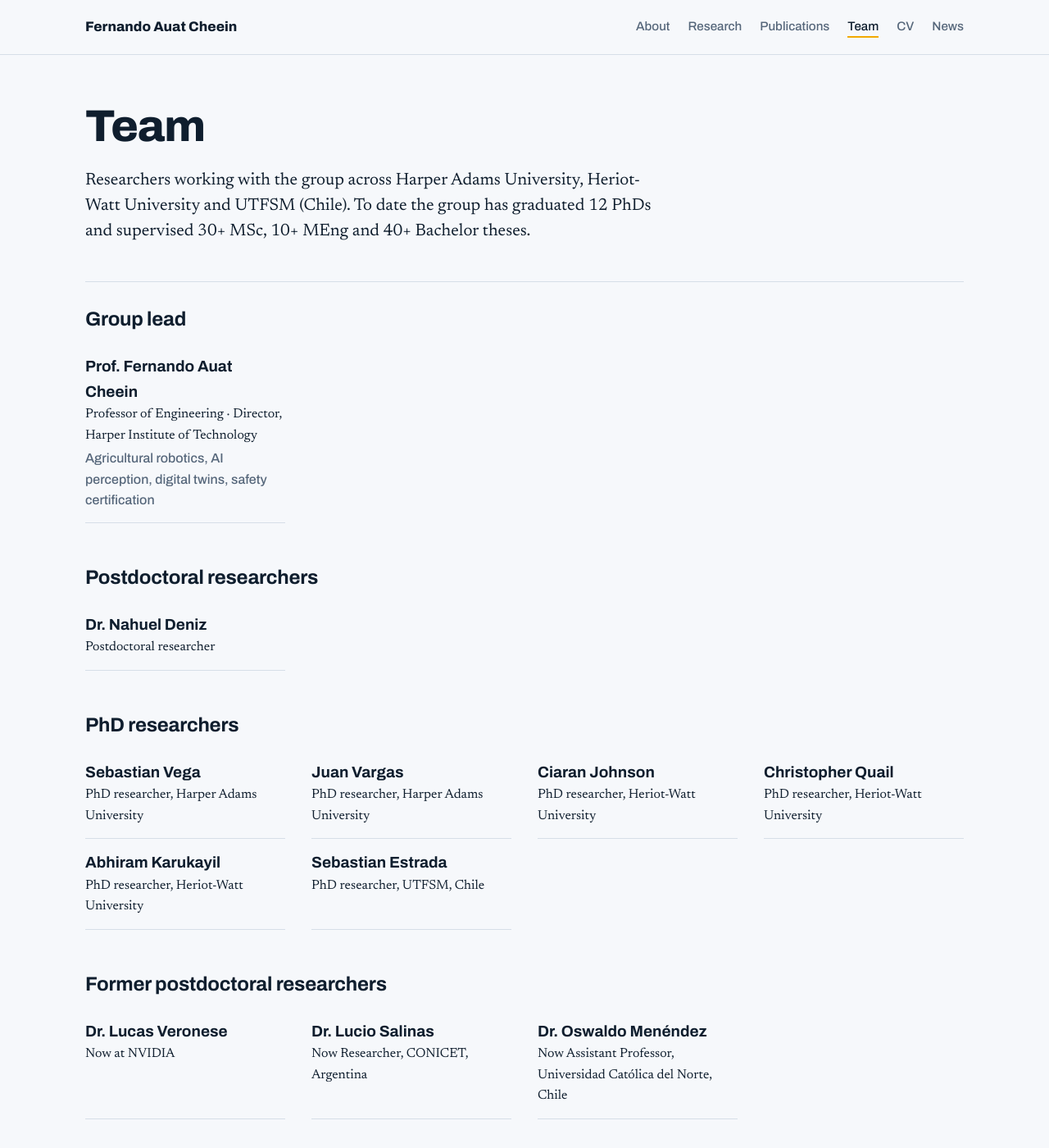
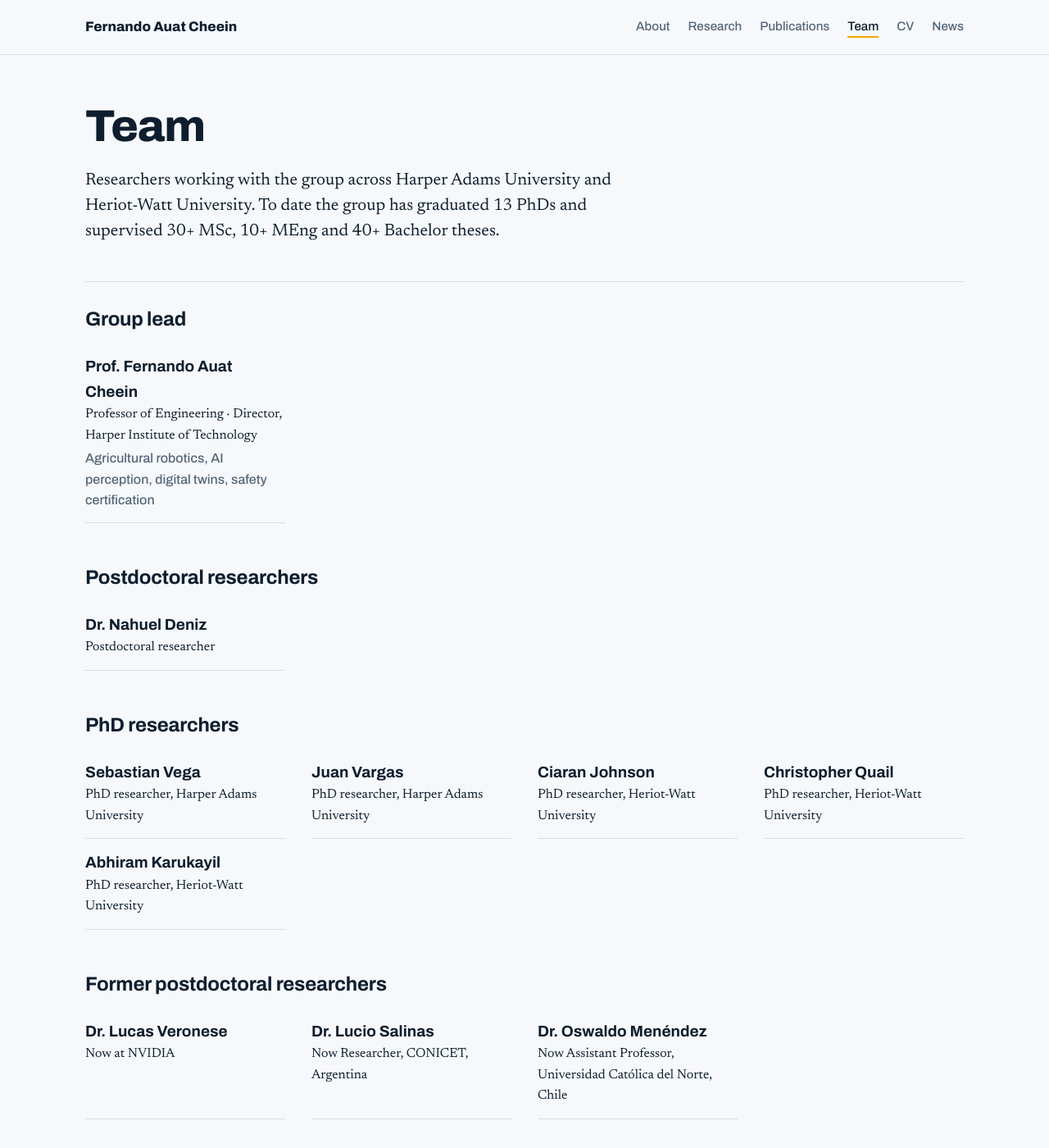
Before and after one commit to fauatcheein/fauatcheein, a Jekyll site: the page built from team.md, in a window 1280 px wide and 1400 px high. Shown: the whole window at 82% size. Built offline with Jekyll 4.4.1, drawn with Linux system fonts in a browser that asks for light colours; some of the changed text lies outside the part shown.

Commit message:
Move Sebastian Estrada to PhD graduates (2026); update PhD counts
Co-Authored-By: Claude Opus 5.5 <noreply@anthropic.com>
Claude-Session: https://claude.ai/code/session_013vG8pAwPL2boRy86rjwP67

```diff
--- a/_data/team.yml
+++ b/_data/team.yml
@@ -24,8 +24,6 @@
       role: PhD researcher, Heriot-Watt University
     - name: Abhiram Karukayil
       role: PhD researcher, Heriot-Watt University
-    - name: Sebastian Estrada
-      role: PhD researcher, UTFSM, Chile
 
 - group: Former postdoctoral researchers
   members:
@@ -38,6 +36,8 @@
 
 - group: PhD graduates
   members:
+    - name: Dr. Sebastian Estrada
+      role: PhD 2026 · Universidad Técnica Federico Santa María, Chile
     - name: Dr. Franco Jorquera
       role: PhD 2025 · Assistant Professor, Universidad Técnica Federico Santa María, Chile
     - name: Dr. Michelle Viscaíno
--- a/cv.html
+++ b/cv.html
@@ -16,7 +16,7 @@ intro: Engineer-scientist and research leader with a PhD in Control Systems Engi
 
 <section class="facts">
   <div><strong>£14M+</strong><span>external funding secured as PI, Co-PI or Co-Lead</span></div>
-  <div><strong>12</strong><span>PhDs completed, 6 in progress</span></div>
+  <div><strong>13</strong><span>PhDs completed, 5 in progress</span></div>
   <div><strong>179</strong><span>Web of Science journal articles</span></div>
   <div><strong>50+</strong><span>invited international talks</span></div>
 </section>
@@ -114,7 +114,7 @@ intro: Engineer-scientist and research leader with a PhD in Control Systems Engi
 
 <h2 id="teaching" class="section-title">Teaching and invited talks</h2>
 <p>Courses taught at Universidad Técnica Federico Santa María and Heriot-Watt University (jointly with Ocean University of China) include <strong>Probabilistic Robotics</strong> (graduate) and <strong>Mobile Robotics: Fundamentals</strong> (undergraduate), both created and introduced into the curriculum, as well as Introduction to Robotics, Algorithms and Data Structures, Computer Architecture, and Digital Systems. Three UTFSM Outstanding Teaching Awards.</p>
-<p>Supervision: 12 PhDs completed and 6 in progress across Harper Adams, Heriot-Watt and UTFSM; 30+ MSc, 10+ MEng and 40+ Bachelor theses. See the <a href="{{ '/team/' | relative_url }}">team page</a>.</p>
+<p>Supervision: 13 PhDs completed and 5 in progress across Harper Adams and Heriot-Watt; 30+ MSc, 10+ MEng and 40+ Bachelor theses. See the <a href="{{ '/team/' | relative_url }}">team page</a>.</p>
 <p>More than 50 invited international seminars and talks, including Washington State University, UC Davis, Carnegie Mellon University, University of Ljubljana, Poznan University of Technology, Universidade do Porto, Federal University of Espírito Santo, Universitat de Lleida, University of Lincoln and the National Robotarium. Selected:</p>
 <ul class="plain">
   <li><strong>Robotics and future challenges to have a fully automated farm</strong> · Yangling International Agri-Science Forum, China, and 15th International Congress on Agricultural Mechanization and Energy in Agriculture, Türkiye, 2023</li>
--- a/team.md
+++ b/team.md
@@ -2,7 +2,7 @@
 layout: page
 title: Team
 permalink: /team/
-intro: Researchers working with the group across Harper Adams University, Heriot-Watt University and UTFSM (Chile). To date the group has graduated 12 PhDs and supervised 30+ MSc, 10+ MEng and 40+ Bachelor theses.
+intro: Researchers working with the group across Harper Adams University and Heriot-Watt University. To date the group has graduated 13 PhDs and supervised 30+ MSc, 10+ MEng and 40+ Bachelor theses.
 ---
 {% for group in site.data.team %}
 <h2>{{ group.group }}</h2>
```
Also changed, not shown: index.md (+1 -1 lines).
